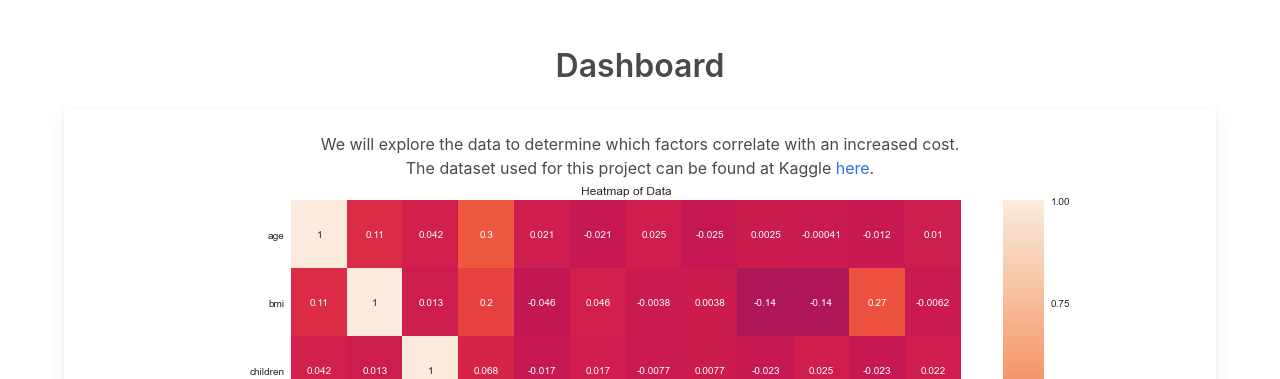
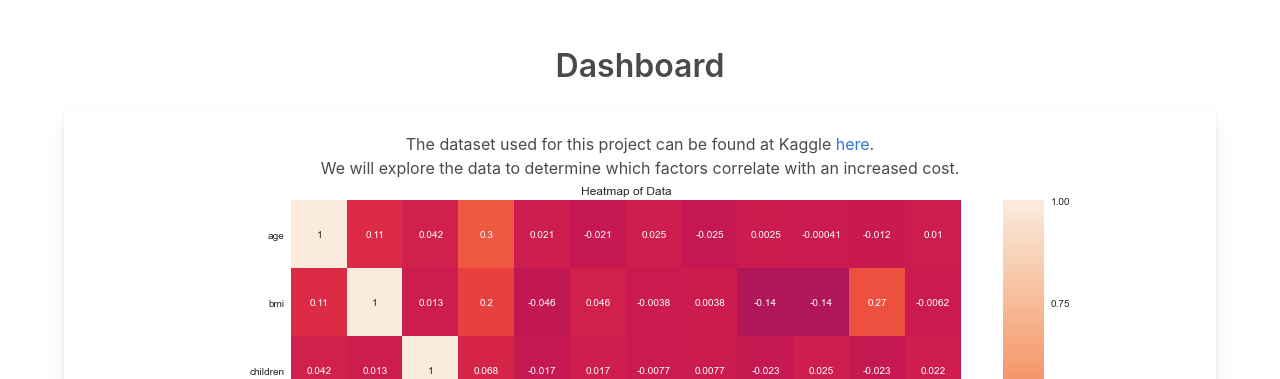
Before and after one commit to osteenw/Insurance-Prediction, a Flask app: page /dashboard in a window 1280 px wide. Shown: the part 52-431 px from the top of the page. Run offline with Flask 2, Linux system fonts and the light colour scheme.

Commit message:
Update dashboard.html

```diff
--- a/templates/dashboard.html
+++ b/templates/dashboard.html
@@ -3,8 +3,8 @@
     <h3 class="title has-text-grey-dark">Dashboard</h3>
     <div class="card">
     <br />
-        <p class="card-subtitle">We will explore the data to determine which factors correlate with an increased cost.</p>
         <p>The dataset used for this project can be found at Kaggle <a href="https://www.kaggle.com/mirichoi0218/insurance">here</a>.</p>
+        <p>We will explore the data to determine which factors correlate with an increased cost.</p>
         <img alt="Heatmap" src="{{ url_for('static', filename='assets/heatmap.png') }}">
         <p>A heatmap of the data shows the strongest correlation between smoking and charges.</p>
         <p>There is also a lesser
```
